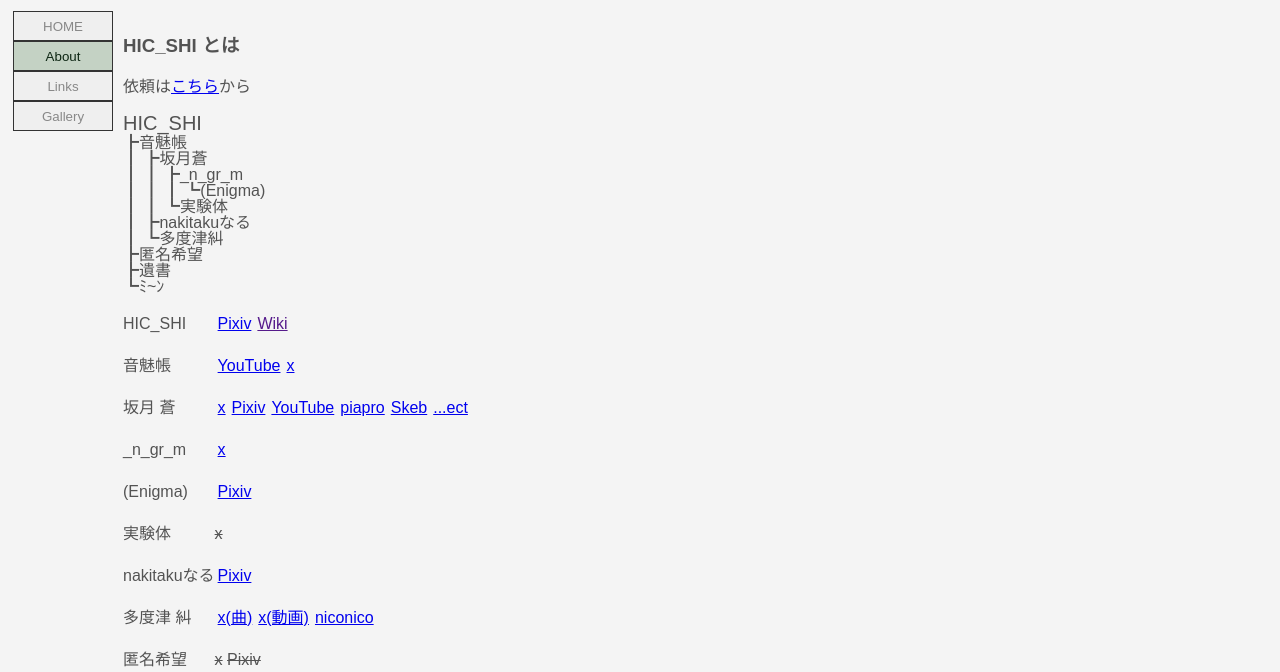
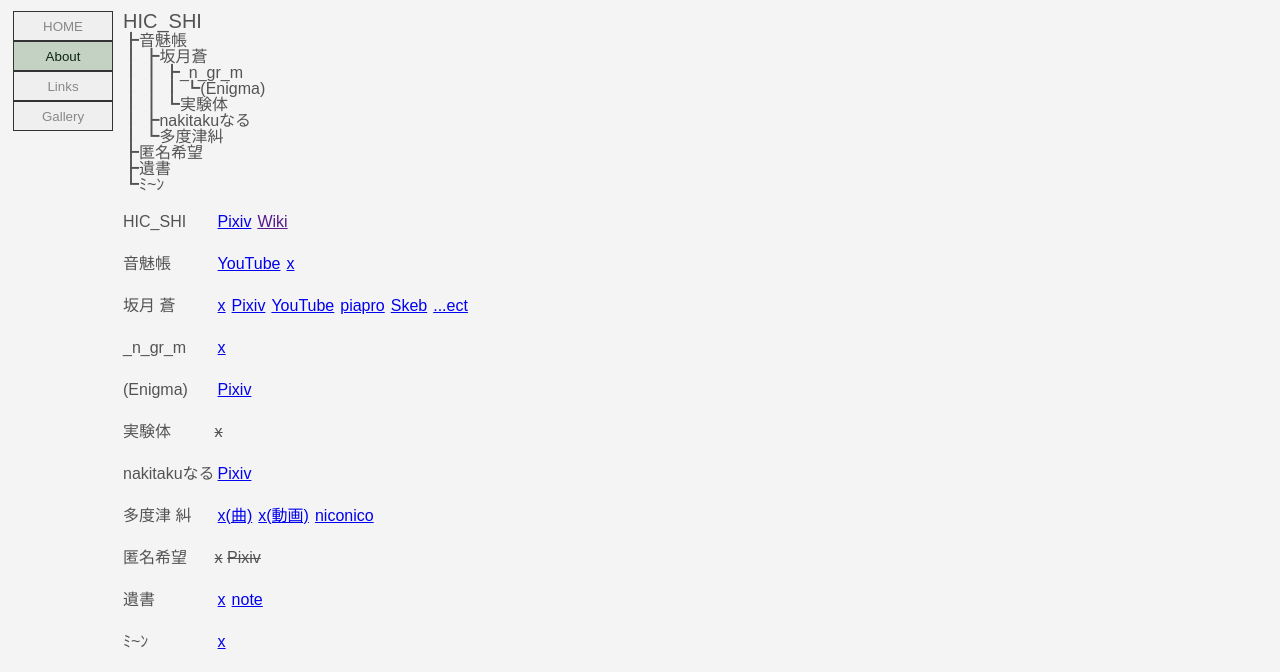
Before and after one commit to hic-shi/HOME, a plain HTML site: page about.html in a window 1280 px wide. Shown: the top 672 px of the page. Drawn offline with Linux system fonts and the light colour scheme.

Commit message:
Update about.html

```diff
--- a/about.html
+++ b/about.html
@@ -26,8 +26,6 @@
 <a href="gallery.html"><button id="headerGalley">Gallery</button></a>
     </header>
     <main>
-        <h3>HIC_SHI とは</h3>
-        <p>依頼は<a href="work.html">こちら</a>から</p>
         <div id="directory">
         <p style="font-size: 20px; margin-top:10px;">HIC_SHI</p>
         <p>┣音魅帳</p>
```
